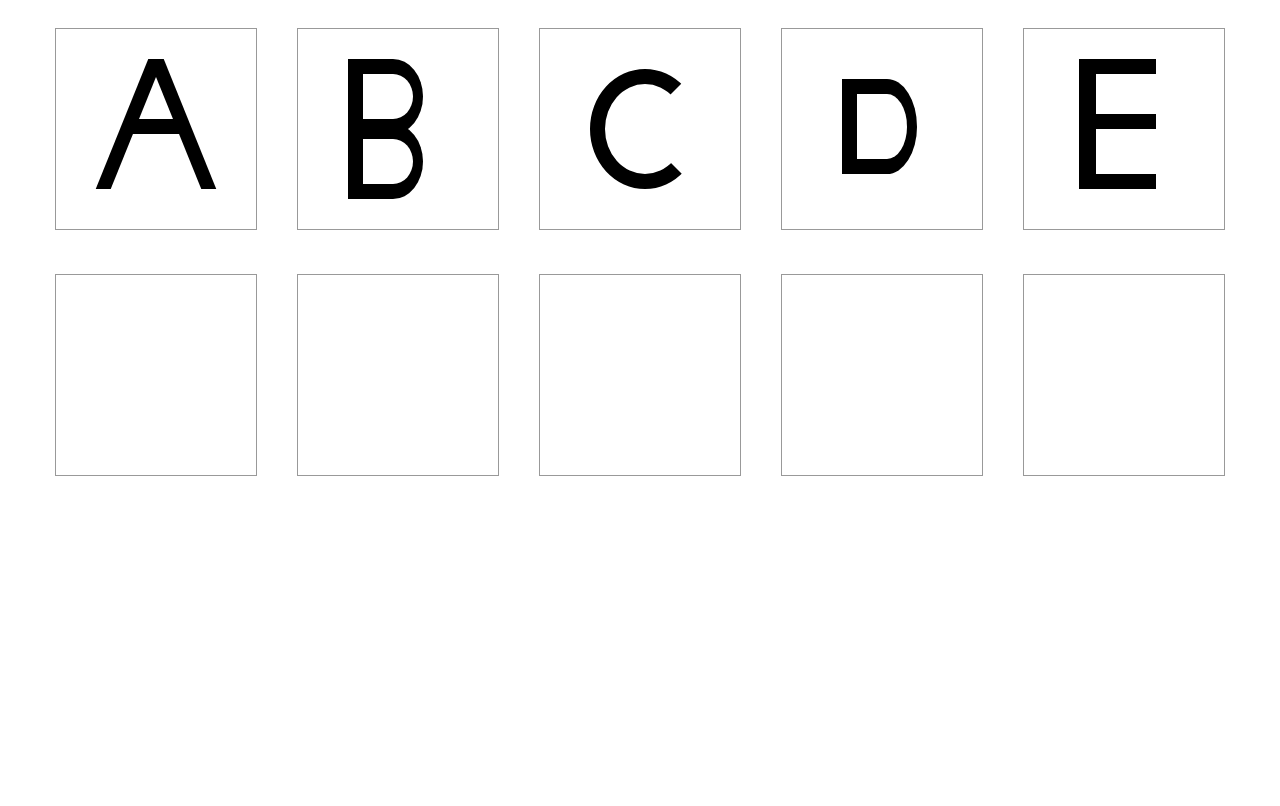
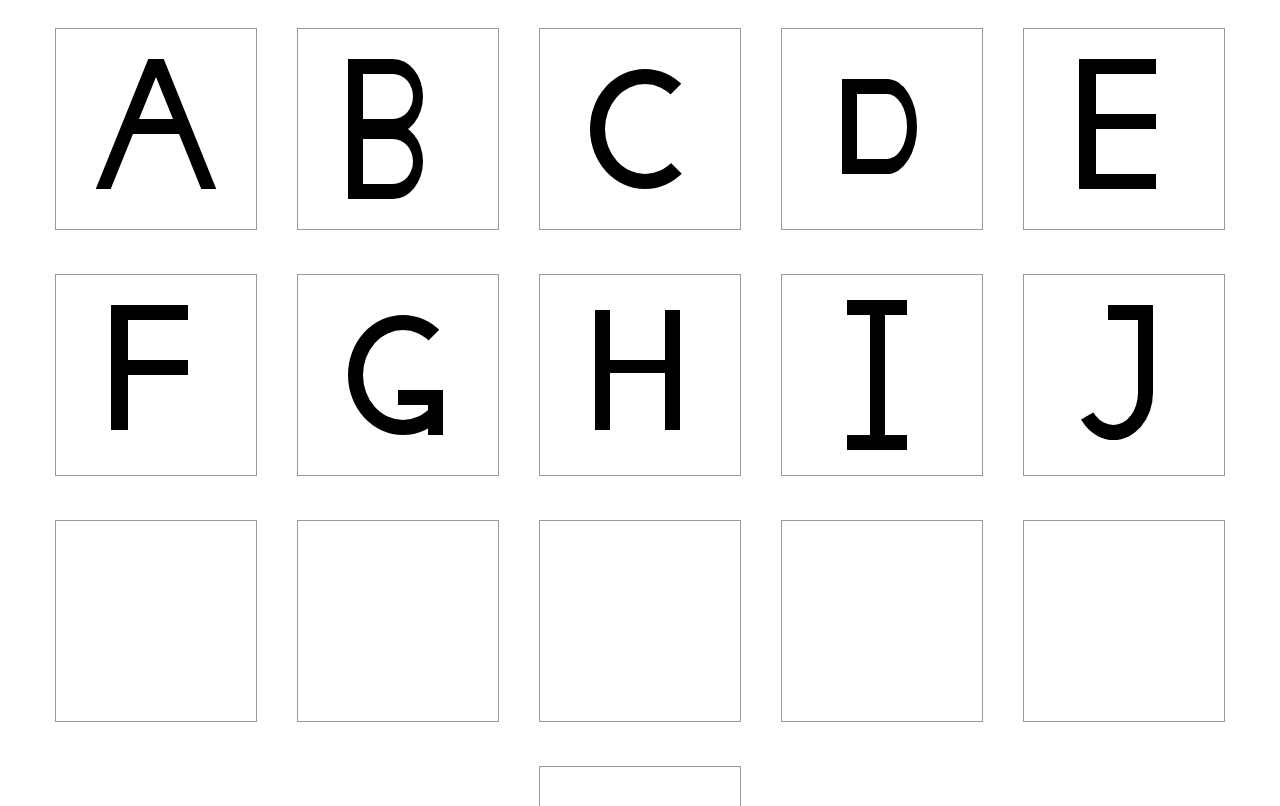
Before and after one commit to ivanYF/-css-letter, a Vue app: page / in a window 1280 px wide. Shown: the top 806 px of the page. Built offline with nearby package versions, Linux system fonts and the light colour scheme.

Commit message:
add letter fghij

```diff
--- a/src/App.vue
+++ b/src/App.vue
@@ -15,11 +15,42 @@
         <div class="font" data-id="E">
             <div class="e"></div>
         </div>
-        <div class="font" data-id=""><div class=""></div></div>
-        <div class="font" data-id=""><div class=""></div></div>
-        <div class="font" data-id=""><div class=""></div></div>
-        <div class="font" data-id=""><div class=""></div></div>
-        <div class="font" data-id=""><div class=""></div></div>
+        <div class="font" data-id="F">
+            <div class="f"></div>
+        </div>
+        <div class="font" data-id="G">
+            <div class="g"></div>
+        </div>
+        <div class="font" data-id="H">
+            <div class="h"></div>
+        </div>
+        <div class="font" data-id="I">
+            <div class="i"></div>
+        </div>
+        <div class="font" data-id="J">
+            <div class="j"></div>
+        </div>
+        <div class="font" data-id="K">
+            <div class="k"></div>
+        </div>
+        <div class="font" data-id="L">
+            <div class="l"></div>
+        </div>
+        <div class="font" data-id="M">
+            <div class="m"></div>
+        </div>
+        <div class="font" data-id="N">
+            <div class="n"></div>
+        </div>
+        <div class="font" data-id="O">
+            <div class="o"></div>
+        </div>
+        <div class="font" data-id="P">
+            <div class="p"></div>
+        </div>
+        <!-- <div class="font" data-id="">
+            <div class=""></div>
+        </div> -->
 
     </div>
 </template>
@@ -47,6 +78,127 @@ export default {
         margin: 20px;
         overflow: hidden;
         border: 1px solid #999;
+        .j{
+            width: 50px;
+            height: 80px;
+            border-width:0 15px 15px 14px;
+            border-color:#000000;
+            border-style:solid;
+            border-radius:0 0 75%75%;
+            position: relative;
+            left: 50px;
+            top:70px;
+            &:after{
+                content: '';
+                position: absolute;
+                width: 30px;
+                height: 30px;
+                right: -15px;
+                top:-40px;
+                border-width: 15px 15px 0 0;
+                border-color:#000000;
+                border-style:solid;
+            }
+            &:before{
+                content: '';
+                position: absolute;
+                left: -35px;
+                top:-10px;
+                width: 50px;
+                height: 80px;
+                background: #fff;
+                transform:rotate(-30deg);
+            }
+        }
+        .i{
+            width: 60px;
+            height: 120px;
+            border-width: 15px 0 15px 0;
+            border-style: solid;
+            border-color: #000;
+            position: relative;
+            left: 65px;
+            top: 25px;
+            &:after{
+                content: '';
+                width: 15px;
+                height: 120px;
+                background-color: #000;
+                position: absolute;
+                top:0px;
+                left: 22.5px;
+            }
+        }
+        .h{
+            width: 55px;
+            height: 120px;
+            border-width: 0 15px 0 15px;
+            border-style: solid;
+            border-color: #000;
+            position: relative;
+            left: 55px;
+            top: 35px;
+            &:after{
+                content: '';
+                width: 60px;
+                height: 13px;
+                background-color: #000;
+                position: absolute;
+                top:50px;
+                left: 0;
+            }
+        }
+        .g{
+            width: 80px;
+            height: 90px;
+            border: 15px solid #000;
+            border-radius: 50%;
+            position: relative;
+            left: 50px;
+            top: 40px;
+            &:after{
+                content: '';
+                width: 65px;
+                height: 65px;
+                background: #fff;
+                position: absolute;
+                right: -30px;
+                top:12px;
+                transform:rotate(45deg);
+                z-index: 1;
+            }
+            &:before{
+                z-index: 2;
+                position: absolute;
+                right: 0;
+                top:60px;
+                content: '';
+                width: 30px;
+                height: 30px;
+                border-width: 15px 15px 0 0;
+                border-style: solid;
+                border-color: #000;
+            }
+        }
+        .f{
+            width: 60px;
+            height: 110px;
+            border-width: 15px 0 0 17px;
+            border-style: solid;
+            border-color: #000;
+            position: relative;
+            left: 55px;
+            top: 30px;
+            &:after{
+                content: '';
+                width: 60px;
+                height: 15px;
+                background-color: #000;
+                position: absolute;
+                top:40px;
+                left: 0;
+            }
+        }
         .e{
             width: 60px;
             height: 100px;
```
